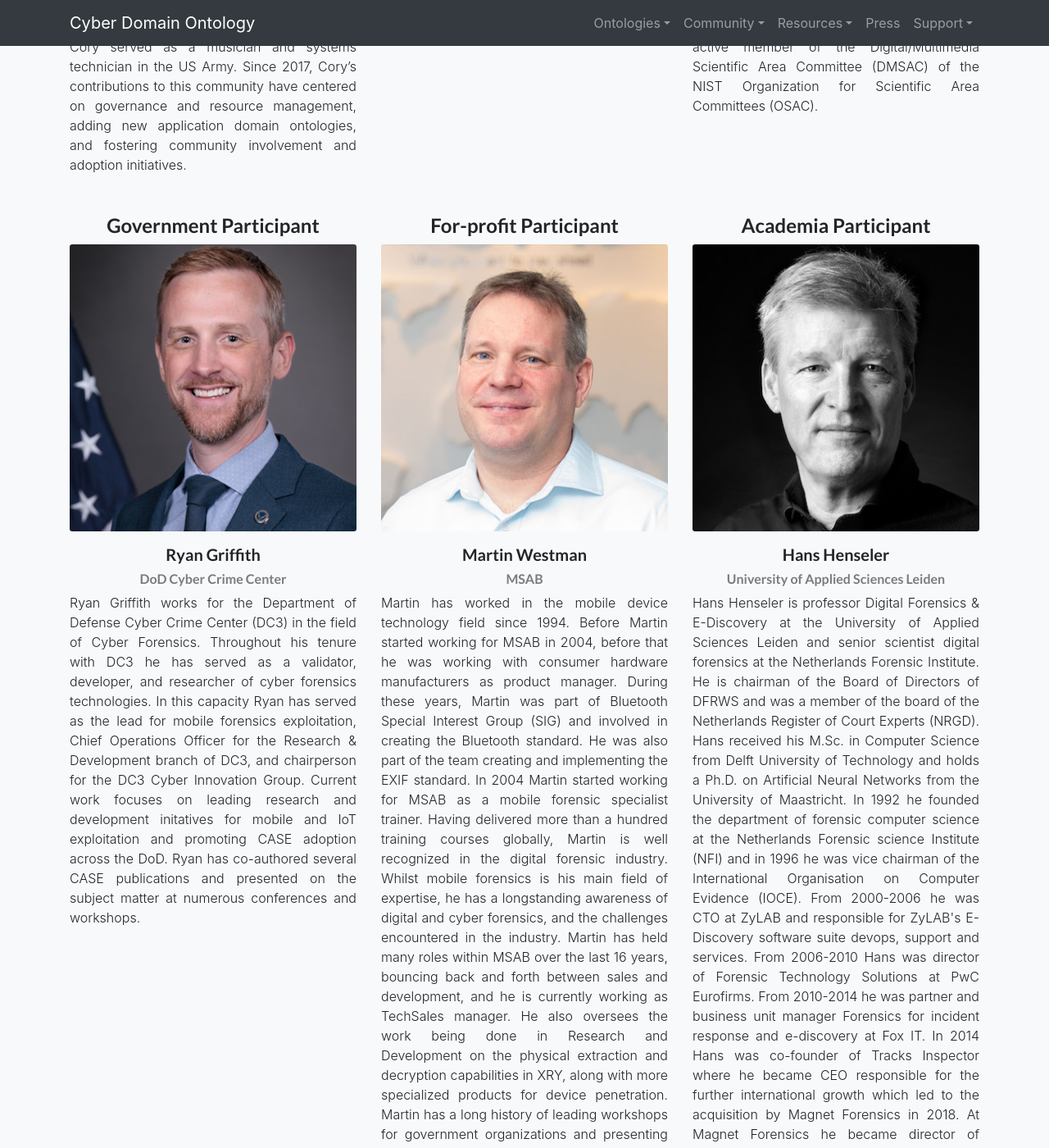
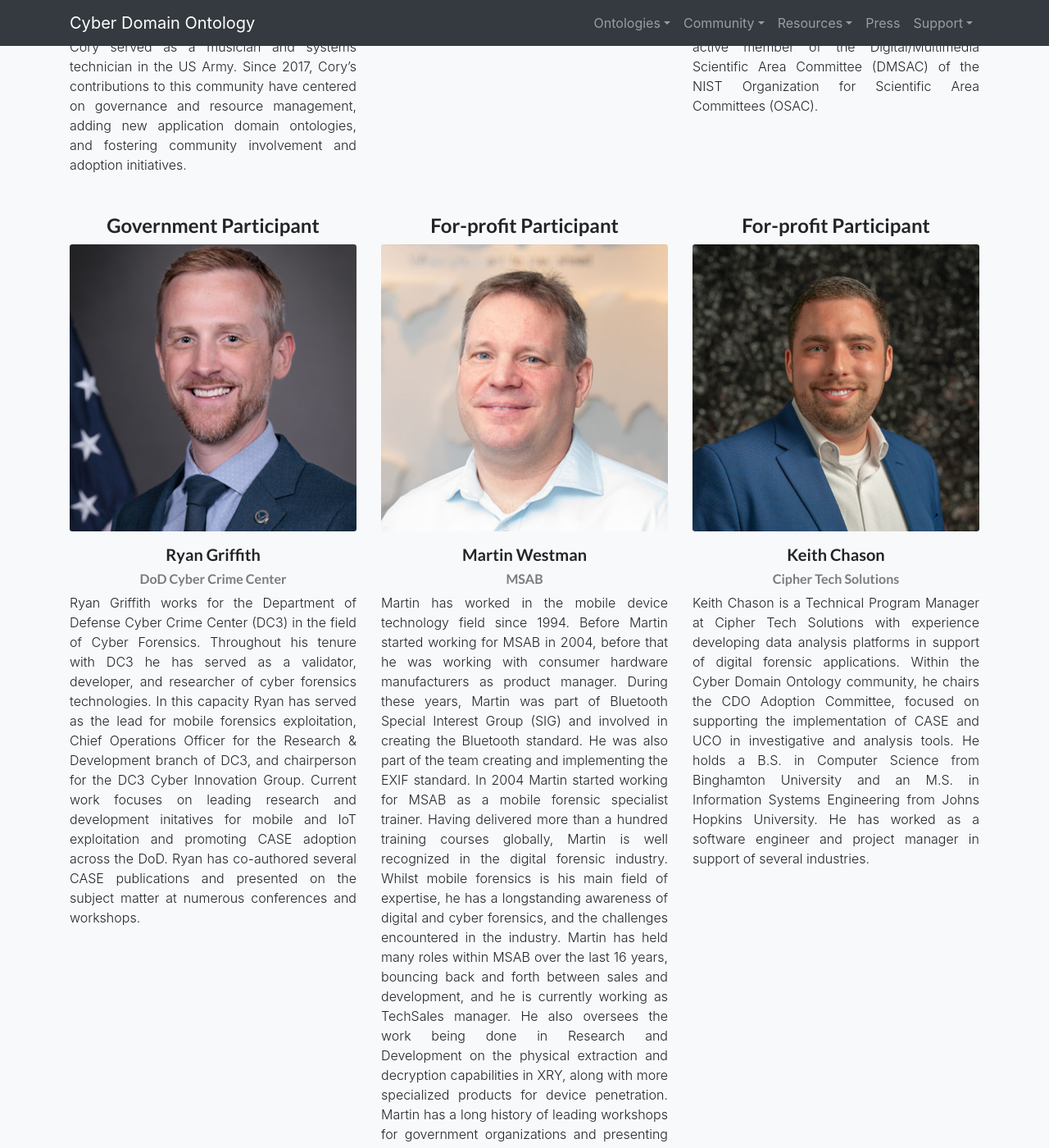
Before and after one commit to Cyber-Domain-Ontology/cdo.github.io, a Jekyll site: the page built from community/tsc.html, in a window 1280 px wide and 1400 px high, scrolled down 1392 px. Shown: the whole window at 82% size. Built offline with Jekyll 4.4.1, drawn with Linux system fonts in a browser that asks for light colours; some of the changed text lies outside the part shown.

Commit message:
updated tsc participants

```diff
--- a/_data/tsc/participants.yml
+++ b/_data/tsc/participants.yml
@@ -61,18 +61,6 @@
     Techno Forensics and the Crimes Against Children Conference, to name a few. Martin is also part of the Interpol Digital Forensics Expert Group and has on several occasions, assisted law enforcement and government agencies in successfully acquiring
     mobile data from challenging and complex high-profile cases to support major investigations. Martin is also the only known person to have successfully completed a forensic extraction of a phone whilst in freefall. He once combined skydiving with mobile forensics
     and recorded the moment - to invent a new sport called extreme hexdumping. So far there is only one practitioner.
-- title: Academia Participant
-  image: henseler.jpg
-  name: Hans Henseler
-  subhead: University of Applied Sciences Leiden
-  bio:
-    Hans Henseler is professor Digital Forensics & E-Discovery at the University of Applied Sciences Leiden and senior scientist digital forensics at the Netherlands Forensic Institute.
-    He is chairman of the Board of Directors of DFRWS and was a member of the board of the Netherlands Register of Court Experts (NRGD). Hans received his M.Sc. in Computer Science from Delft
-    University of Technology and holds a Ph.D. on Artificial Neural Networks from the University of Maastricht. In 1992 he founded the department of forensic computer science at the Netherlands
-    Forensic science Institute (NFI) and in 1996 he was vice chairman of the International Organisation on Computer Evidence (IOCE). From 2000-2006 he was CTO at ZyLAB and responsible for
-    ZyLAB's E-Discovery software suite devops, support and services. From 2006-2010 Hans was director of Forensic Technology Solutions at PwC Eurofirms. From 2010-2014 he was partner and
-    business unit manager Forensics for incident response and e-discovery at Fox IT. In 2014 Hans was co-founder of Tracks Inspector where he became CEO responsible for the further international
-    growth which led to the acquisition by Magnet Forensics in 2018. At Magnet Forensics he became director of Digital Evidence Review until March 2020.
 - title: For-profit Participant
   image: chason.jpg
   name: Keith Chason
```
